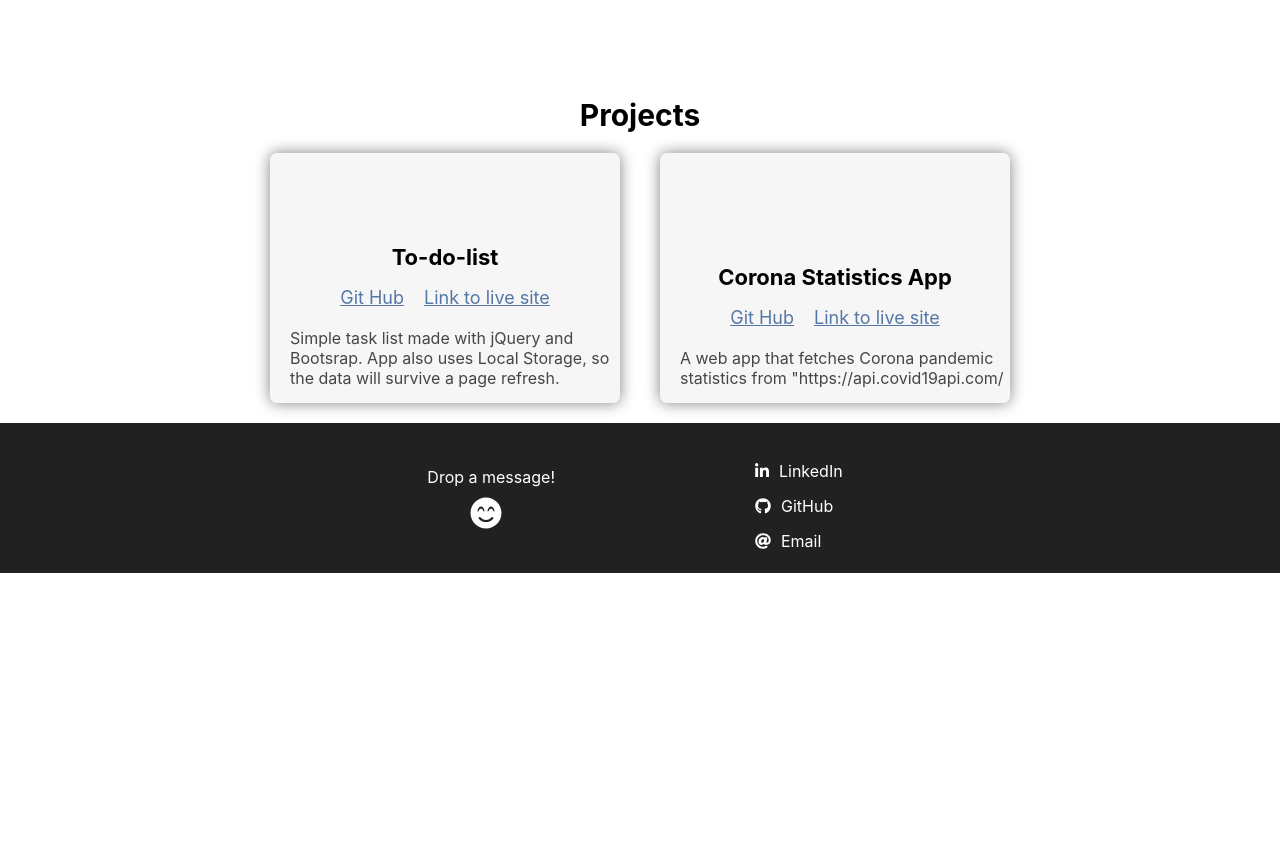
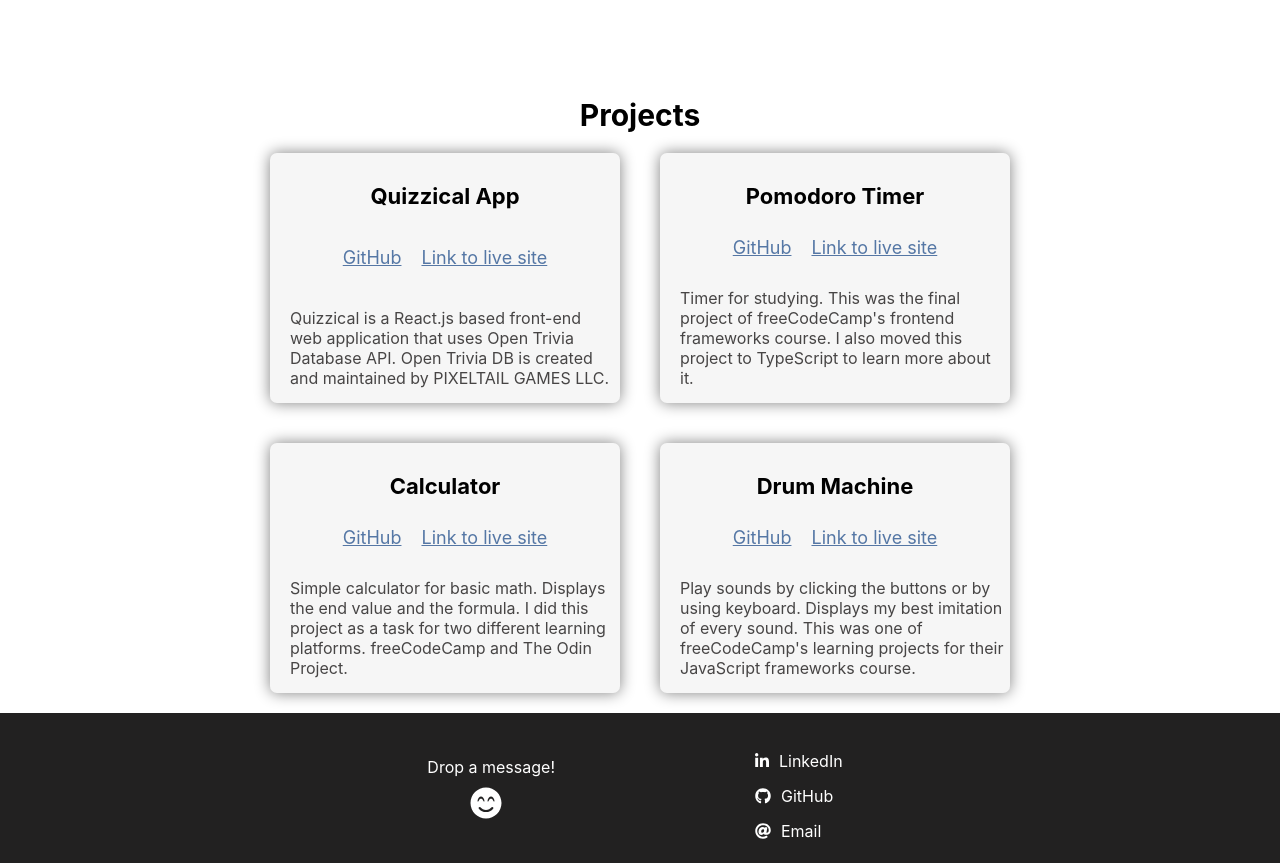
Before and after one commit to Konstanenonen/personal-website, a React (Create React App) app: page / in a window 1280 px wide. Shown: the part 1480-2343 px from the top of the page. Before the commit the page ends 2053 px from the top, so only its background shows below. Built offline with nearby package versions, Linux system fonts and the light colour scheme.

Commit message:
Improved project layout and added more and better projects

```diff
--- a/src/components/Project.tsx
+++ b/src/components/Project.tsx
@@ -15,7 +15,7 @@ function Project({
     <div className="project--container">
       <h3>{name}</h3>
       <div className="link-wrapper">
-        <a href={gitHub}>Git Hub</a>
+        <a href={gitHub}>GitHub</a>
         <a href={linkki}>{linkName}</a>
       </div>
       <p>{about}</p>
--- a/src/index.scss
+++ b/src/index.scss
@@ -236,7 +236,7 @@ body {
 
   .allProjects {
     height: 100%;
-    width: 80%;
+    width: 800px;
     margin: auto;
     display: flex;
     flex-wrap: wrap;
@@ -249,6 +249,9 @@ body {
     min-width: 0;
     width: 350px;
     height: 250px;
+    display: flex;
+    justify-content: space-between;
+    padding-top: 30px;
   }
 
   .footer--container {
--- a/src/languages.ts
+++ b/src/languages.ts
@@ -16,18 +16,32 @@ const languages = {
     ],
     projects: [
       {
-        name: 'To-do-list',
-        gitHub: 'https://github.com/onstanenonen/To-Do-List-jQuery',
-        link: 'https://objective-bhabha-b57a39.netlify.app/',
+        name: 'Quizzical App',
+        gitHub: 'https://github.com/Konstanenonen/Quizzical-App',
+        link: 'https://konstanenonen.github.io/Quizzical-App/',
         linkName: 'Link to live site',
-        about: 'Simple task list made with jQuery and Bootsrap. App also uses Local Storage, so the data will survive a page refresh.',
+        about: 'Quizzical is a React.js based front-end web application that uses Open Trivia Database API. Open Trivia DB is created and maintained by PIXELTAIL GAMES LLC.',
       },
       {
-        name: 'Corona Statistics App',
-        gitHub: 'https://github.com/Konstanenonen/Global-Corona-Statistics-App',
+        name: 'Pomodoro Timer',
+        gitHub: 'https://github.com/Konstanenonen/Pomodoro-Timer',
         linkName: 'Link to live site',
-        link: 'https://gallant-wescoff-74ee5c.netlify.app/',
-        about: 'A web app that fetches Corona pandemic statistics from "https://api.covid19api.com/',
+        link: 'https://konstanenonen.github.io/Pomodoro-Timer/',
+        about: 'Timer for studying. This was the final project of freeCodeCamp\'s frontend frameworks course. I also moved this project to TypeScript to learn more about it.',
+      },
+      {
+        name: 'Calculator',
+        gitHub: 'https://github.com/Konstanenonen/Calculator',
+        linkName: 'Link to live site',
+        link: 'https://konstanenonen.github.io/Calculator/',
+        about: 'Simple calculator for basic math. Displays the end value and the formula. I did this project as a task for two different learning platforms. freeCodeCamp and The Odin Project.',
+      },
+      {
+        name: 'Drum Machine',
+        gitHub: 'https://github.com/Konstanenonen/Drum-Machine',
+        linkName: 'Link to live site',
+        link: 'https://konstanenonen.github.io/Drum-Machine/',
+        about: 'Play sounds by clicking the buttons or by using keyboard. Displays my best imitation of every sound. This was one of freeCodeCamp\'s learning projects for their JavaScript frameworks course.',
       },
     ],
     footerItems: {
@@ -51,18 +65,32 @@ const languages = {
     ],
     projects: [
       {
-        name: 'Tehtävälista',
-        gitHub: 'https://github.com/Konstanenonen/To-Do-List-jQuery',
-        link: 'https://objective-bhabha-b57a39.netlify.app/',
-        linkName: 'Linkki demoon',
-        about: 'Yksinkertainen tehtävälista tehty jQuerya ja bootsrappia hyödyntäen. Toteutuksessa on myös käytetty Local Storagea, joten sovellus on sivun päivittämisen kestävä.',
+        name: 'Tietovisa sovellus',
+        gitHub: 'https://github.com/Konstanenonen/Quizzical-App',
+        link: 'https://konstanenonen.github.io/Quizzical-App/',
+        linkName: 'Linkki demosivulle',
+        about: 'React.js pohjainen frontti Open Trivia Database API:lle. Open Trivia DB:n on kehittänyt ja ylläpitää PIXELTAIL GAMES LLC.',
       },
       {
-        name: 'Koronatilanne sovellus',
-        gitHub: 'https://github.com/Konstanenonen/Global-Corona-Statistics-App',
-        link: 'https://gallant-wescoff-74ee5c.netlify.app/',
-        linkName: 'Linkki demoon',
-        about: 'Sovellus, jolla voi hakea tietoa eri maiden pandemiatilanteen tuoreimmista luvuista. Tietoa sovellus hakee api-rajapinnasta: "https://api.covid19api.com/".',
+        name: 'Pomodoro Ajastin',
+        gitHub: 'https://github.com/Konstanenonen/Pomodoro-Timer',
+        linkName: 'Linkki demosivulle',
+        link: 'https://konstanenonen.github.io/Pomodoro-Timer/',
+        about: 'Ajastin opiskeluun ja keskittymiseen. Tämä oli viimeinen projekti freeCodeCamp:n frontend frameworks -kurssilla. Siirsin projektin TypeScriptiin oppiakseni sitä paremmin.',
+      },
+      {
+        name: 'Laskin',
+        gitHub: 'https://github.com/Konstanenonen/Calculator',
+        linkName: 'Linkki demosivulle',
+        link: 'https://konstanenonen.github.io/Calculator/',
+        about: 'Yksinkertainen laskin React.js -kirjastolla kehitettynä. Näyttää laskukaavan ja lopputuloksen omilla riveillään. Projekti oli osa kahden eri oppimisalustan kurssia: freeCodeCamp ja The Odin Project.',
+      },
+      {
+        name: 'Rumpukone',
+        gitHub: 'https://github.com/Konstanenonen/Drum-Machine',
+        linkName: 'Linkki demosivulle',
+        link: 'https://konstanenonen.github.io/Drum-Machine/',
+        about: 'Soittaa äänen nappeja tai näppäimistöä painamalla. Näytössä lukee paras imitaationi kaikille äänille. Tämäkin kurssi oli osa freeCodeCamp:n frontend frameworks -kurssia',
       },
     ],
     footerItems: {
```
